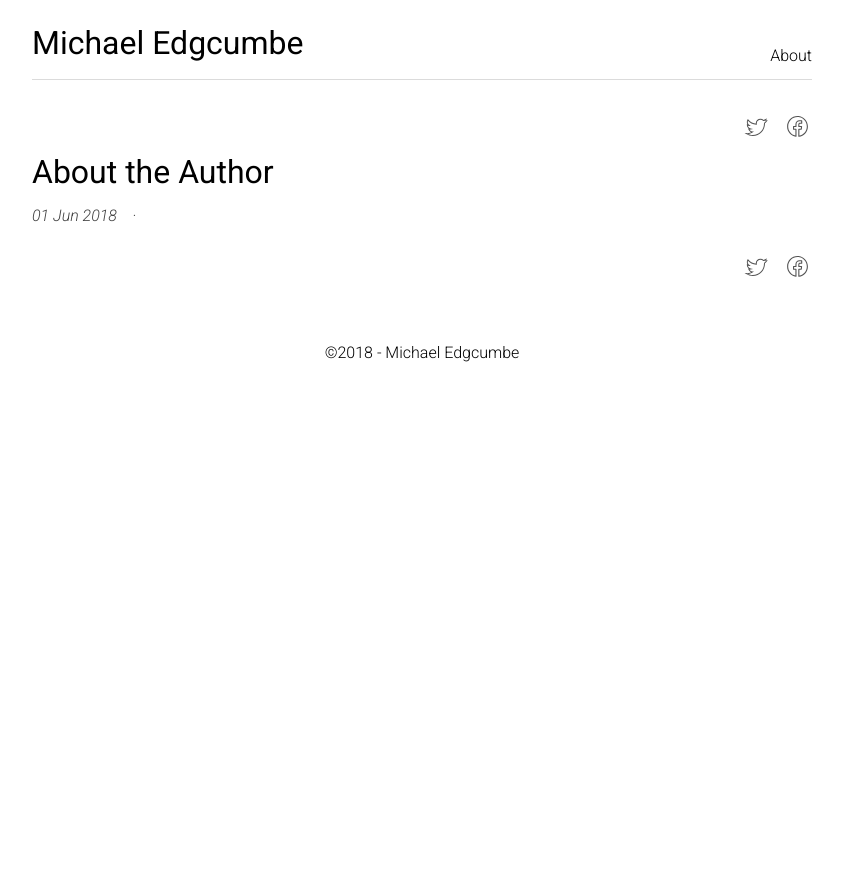
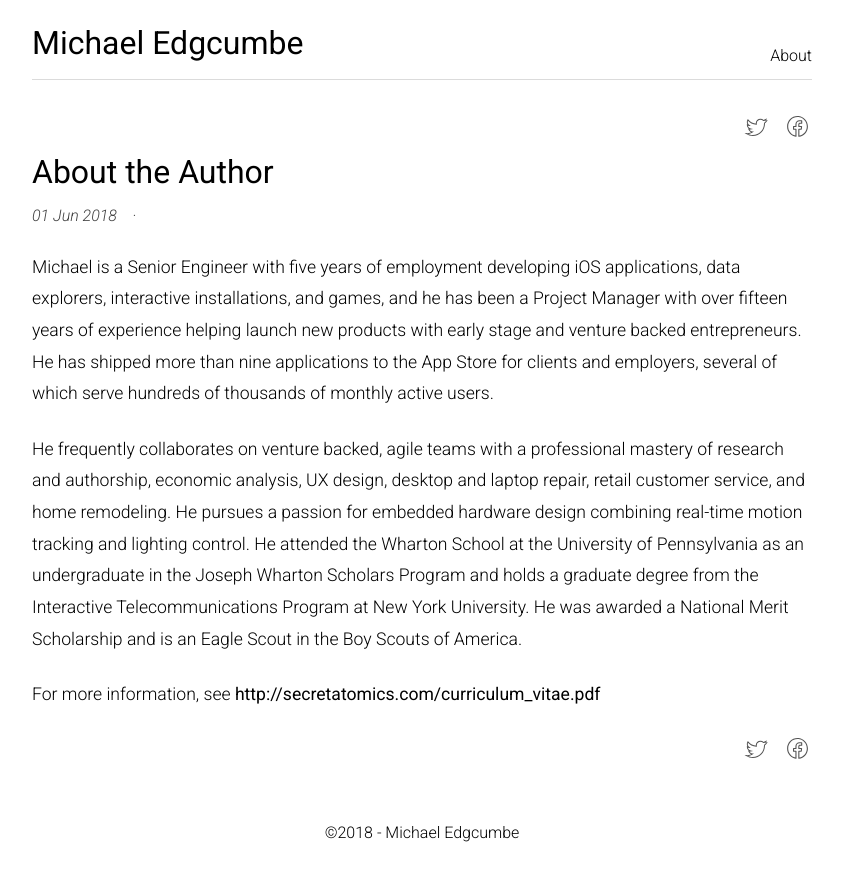
Before and after one commit to voxels/voxels.github.io, a Jekyll site: the page built from _posts/2018-06-01-about-the-author.markdown, in a window 1280 px wide. Shown: the top 881 px of the page, without its empty margins (218-1061 px from the left). Built offline with Jekyll 4.4.1, drawn with Linux system fonts in a browser that asks for light colours.

Commit message:
Updating biography

```diff
--- a/_posts/2018-06-01-about-the-author.markdown
+++ b/_posts/2018-06-01-about-the-author.markdown
@@ -3,3 +3,10 @@ layout: post
 title:  "About the Author"
 date:   2018-06-01 00:00:00 -0000
 ---
+
+Michael is a Senior Engineer with five years of employment developing iOS applications, data explorers, interactive installations, and games, and he has been a Project Manager with over fifteen years of experience helping launch new products with early stage and venture backed entrepreneurs.  He has shipped more than nine applications to the App Store for clients and employers, several of which serve hundreds of thousands of monthly active users.
+
+He frequently collaborates on venture backed, agile teams with a professional mastery of research and authorship, economic analysis, UX design, desktop and laptop repair, retail customer service, and home remodeling.  He pursues a passion for embedded hardware design combining real-time motion tracking and lighting control.  He attended the
+Wharton School at the University of Pennsylvania as an undergraduate in the Joseph Wharton Scholars Program and holds a graduate degree from the Interactive Telecommunications Program at New York University.  He was awarded a National Merit Scholarship and is an Eagle Scout in the Boy Scouts of America.
+
+For more information, see [http://secretatomics.com/curriculum_vitae.pdf](http://secretatomics.com/curriculum_vitae.pdf)
```
